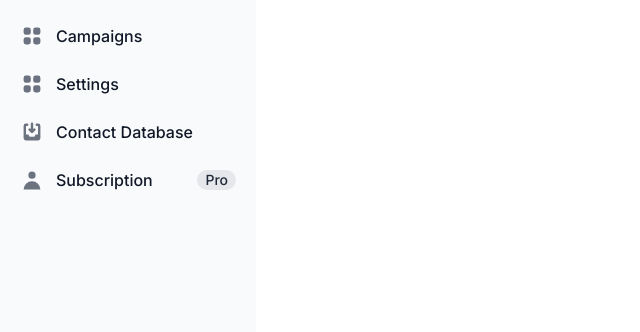
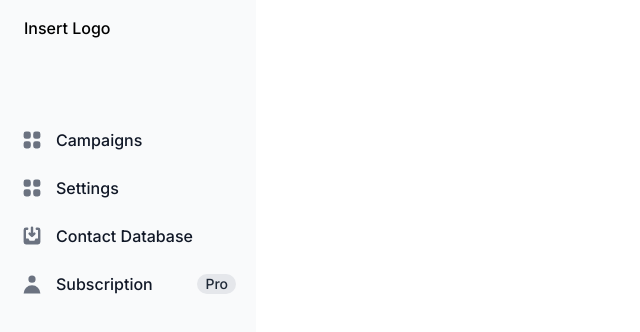
Before and after one commit to nikolaspapastavrou/personalized-emails, a Next.js app: page / in a window 1280 px wide. Shown: the top 332 px of the page, without its empty margins (0-640 px from the left). Built offline with nearby package versions, Linux system fonts and the light colour scheme.

Commit message:
added space for logo

```diff
--- a/app/page.tsx
+++ b/app/page.tsx
@@ -11,6 +11,9 @@ export default function Home() {
       >
         <div className="h-full px-3 py-4 overflow-y-auto bg-gray-50 dark:bg-gray-800">
           <ul className="space-y-2 font-medium">
+            <li className="mb-20">
+              <span className="ml-3">Insert Logo</span>
+            </li>
             <li>
               <a
                 href="#"
```
